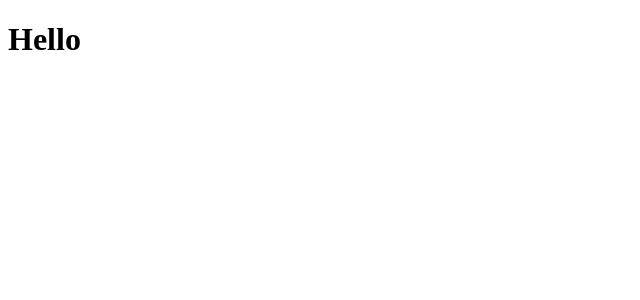
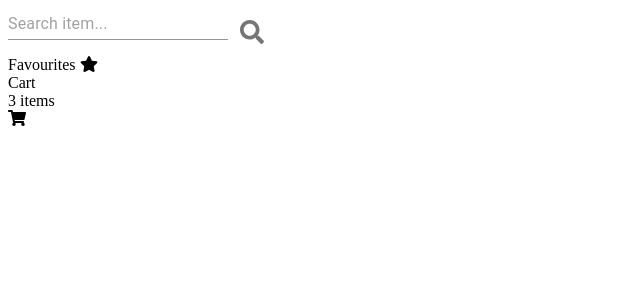
Before and after one commit to DucSkii/shopping-cart, a React (Create React App) app: page / in a window 1280 px wide. Shown: the top 300 px of the page, without its empty margins (0-640 px from the left). Built offline with nearby package versions, Linux system fonts and the light colour scheme.

Commit message:
starting header

```diff
--- a/package.json
+++ b/package.json
@@ -3,6 +3,10 @@
   "version": "0.1.0",
   "private": true,
   "dependencies": {
+    "@fortawesome/fontawesome-svg-core": "^1.2.32",
+    "@fortawesome/free-solid-svg-icons": "^5.15.1",
+    "@fortawesome/react-fontawesome": "^0.1.11",
+    "@material-ui/core": "^4.11.0",
     "@testing-library/jest-dom": "^4.2.4",
     "@testing-library/react": "^9.5.0",
     "@testing-library/user-event": "^7.2.1",
@@ -10,6 +14,7 @@
     "lodash": "^4.17.20",
     "react": "^17.0.1",
     "react-dom": "^17.0.1",
+    "react-icons": "^3.11.0",
     "react-scripts": "3.4.4"
   },
   "scripts": {
--- a/src/App.js
+++ b/src/App.js
@@ -1,10 +1,11 @@
 import React from 'react'
 
+import Header from './components/Header/Header'
+
 const App = () => {
+
   return (
-    <div className="App">
-      <h1>Hello</h1>
-    </div>
+    <Header />
   )
 }
 
--- /dev/null
+++ b/src/components/Cart/Cart.js
@@ -0,0 +1,19 @@
+import React from 'react'
+
+import { FontAwesomeIcon } from '@fortawesome/react-fontawesome'
+import { faShoppingCart } from '@fortawesome/free-solid-svg-icons'
+
+import './Cart.css'
+
+const Cart = () => {
+
+  return (
+    <div>
+      <div>Cart</div>
+      <div>3 items</div>
+      <i><FontAwesomeIcon icon={faShoppingCart} /></i>
+    </div>
+  )
+}
+
+export default Cart
--- /dev/null
+++ b/src/components/Favourite/Favourite.js
@@ -0,0 +1,17 @@
+import React from 'react'
+
+import { FontAwesomeIcon } from '@fortawesome/react-fontawesome'
+import { faStar } from '@fortawesome/free-solid-svg-icons'
+
+import './Favourite.css'
+
+const Favourite = () => {
+
+  return (
+    <div>
+      Favourites <FontAwesomeIcon icon={faStar} />
+    </div>
+  )
+}
+
+export default Favourite
--- /dev/null
+++ b/src/components/Header/Header.js
@@ -0,0 +1,19 @@
+import React from 'react'
+
+import SearchBar from '../SearchBar/SearchBar'
+import Favourite from '../Favourite/Favourite'
+import Cart from '../Cart/Cart'
+
+import './Header.css'
+
+const Header = () => {
+  return (
+    <div>
+      <SearchBar />
+      <Favourite />
+      <Cart />
+    </div>
+  )
+}
+
+export default Header
--- /dev/null
+++ b/src/components/SearchBar/SearchBar.js
@@ -0,0 +1,21 @@
+import React from 'react'
+
+import { TextField, IconButton } from '@material-ui/core'
+import { FontAwesomeIcon } from '@fortawesome/react-fontawesome'
+import { faSearch } from '@fortawesome/free-solid-svg-icons'
+
+import './SearchBar.css'
+
+const SearchBar = () => {
+
+  return (
+    <div>
+      <TextField placeholder="Search item..." />
+      <IconButton>
+        <FontAwesomeIcon icon={faSearch} />
+      </IconButton>
+    </div>
+  )
+}
+
+export default SearchBar
--- a/src/index.js
+++ b/src/index.js
@@ -1,10 +1,6 @@
 import React from 'react';
 import ReactDOM from 'react-dom';
-import App from './App';
 
-ReactDOM.render(
-  <React.StrictMode>
-    <App />
-  </React.StrictMode>,
-  document.getElementById('root')
-);
+import App from './App'
+
+ReactDOM.render(<App />, document.querySelector('#root'));
```
Also changed, not shown: src/components/Cart/Cart.css (added), src/components/Favourite/Favourite.css (added), src/components/Header/Header.css (added), src/components/SearchBar/SearchBar.css (added), 1 other file (tests, documents, lock files or other folders).
